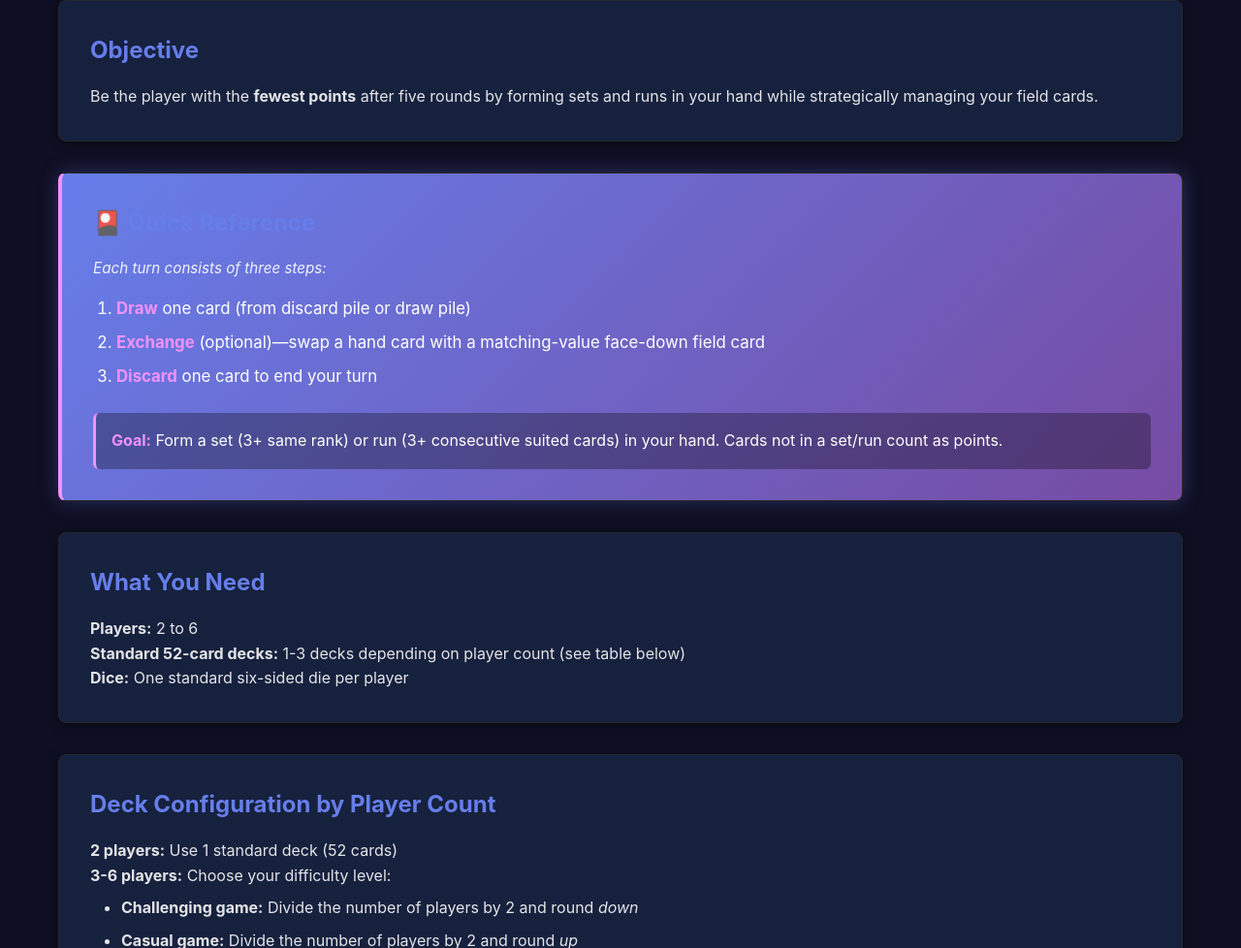
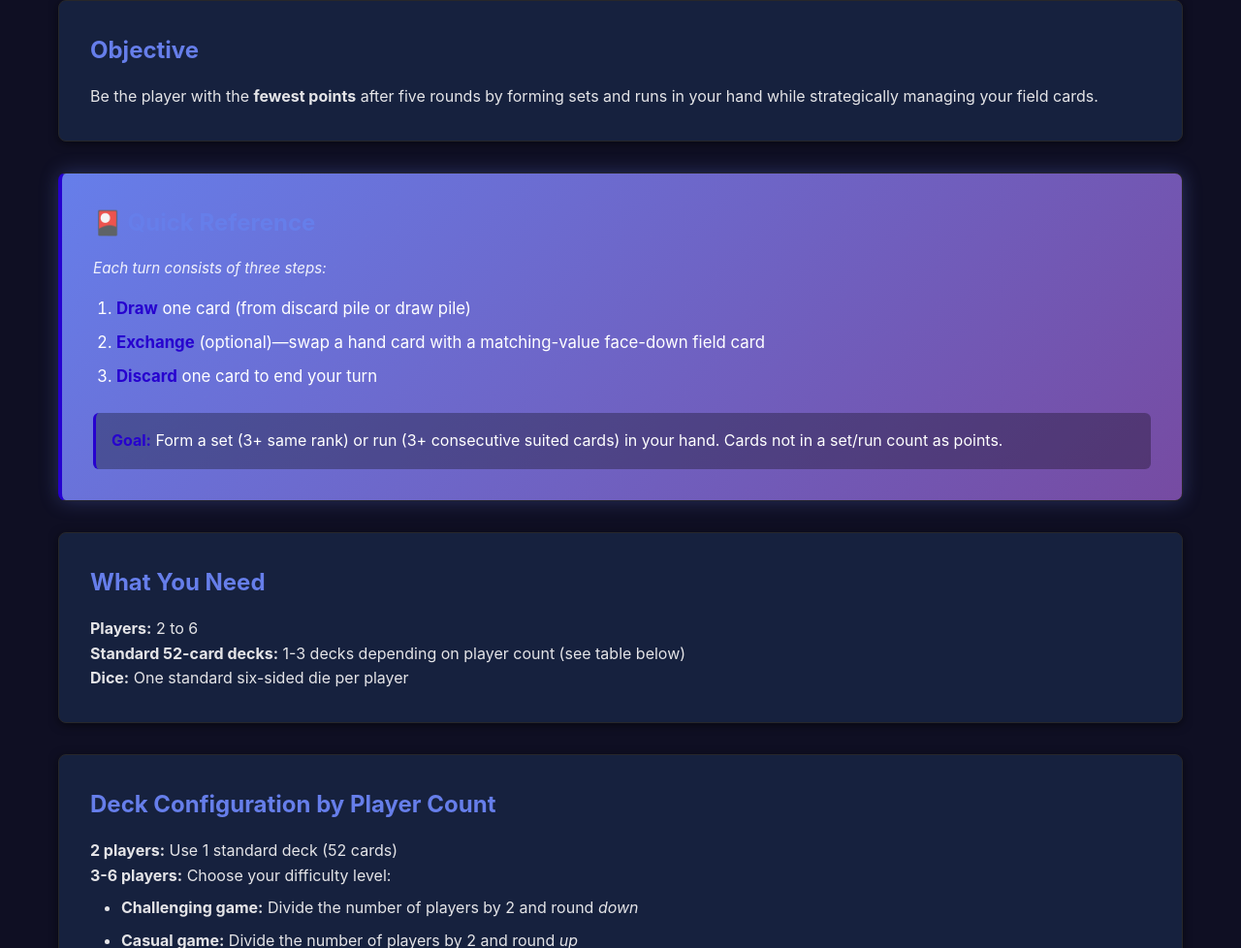
Before and after one commit to Ignyos/Trepenta, a plain HTML site: page index.html in a window 1280 px wide. Shown: the part 865-1843 px from the top of the page at 97% size. Drawn offline with Linux system fonts and the light colour scheme.

Commit message:
minor style change

```diff
--- a/css/scorekeeper.css
+++ b/css/scorekeeper.css
@@ -186,7 +186,6 @@ body {
 .dealer-initials {
     display: inline-block;
     background: var(--accent-color);
-    color: var(--background-dark);
     padding: 2px 6px;
     border-radius: 4px;
     font-size: 0.75rem;
--- a/css/style.css
+++ b/css/style.css
@@ -8,7 +8,7 @@
 :root {
     --primary-color: #667eea;
     --secondary-color: #764ba2;
-    --accent-color: #f093fb;
+    --accent-color: #2600cf;
     --text-color: #e4e4e7;
     --text-secondary: #a1a1aa;
     --background-dark: #0f0f23;
```
Also changed, not shown: 1 other file.
